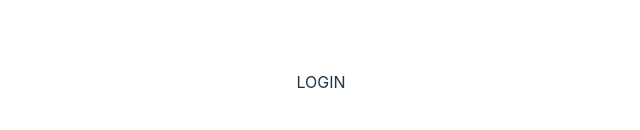
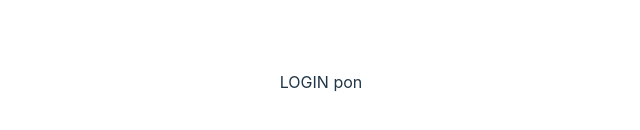
Before and after one commit to RhezaAlvarez/latihan-git, a React (Vite) app: page /login in a window 1280 px wide. Shown: the part 318-448 px from the top of the page, without its empty margins (319-959 px from the left). Built offline with nearby package versions, Linux system fonts and the light colour scheme.

Commit message:
add contact

```diff
--- a/src/pages/login/login.jsx
+++ b/src/pages/login/login.jsx
@@ -1,11 +1,9 @@
-import React from 'react'
+import React from "react";
 
 const Login = () => {
-    return(
-        <div className="w-[100vh] h-[100vh] bg-white text-black">
-            LOGIN
-        </div>
-    )
-}
+  return (
+    <div className="w-[100vh] h-[100vh] bg-white text-black">LOGIN pon</div>
+  );
+};
 
-export default Login
+export default Login;
```
Also changed, not shown: src/pages/login/Contact.jsx (added, +11 -0 lines).
